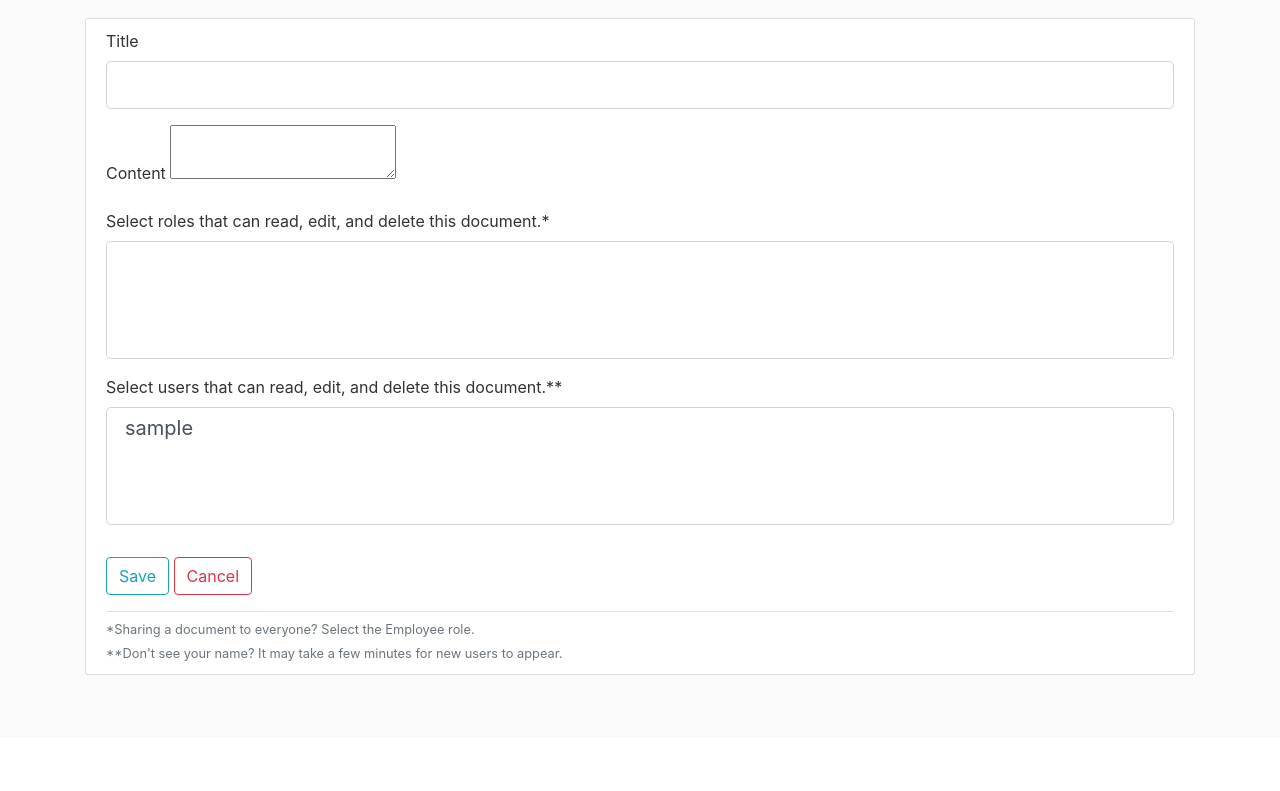
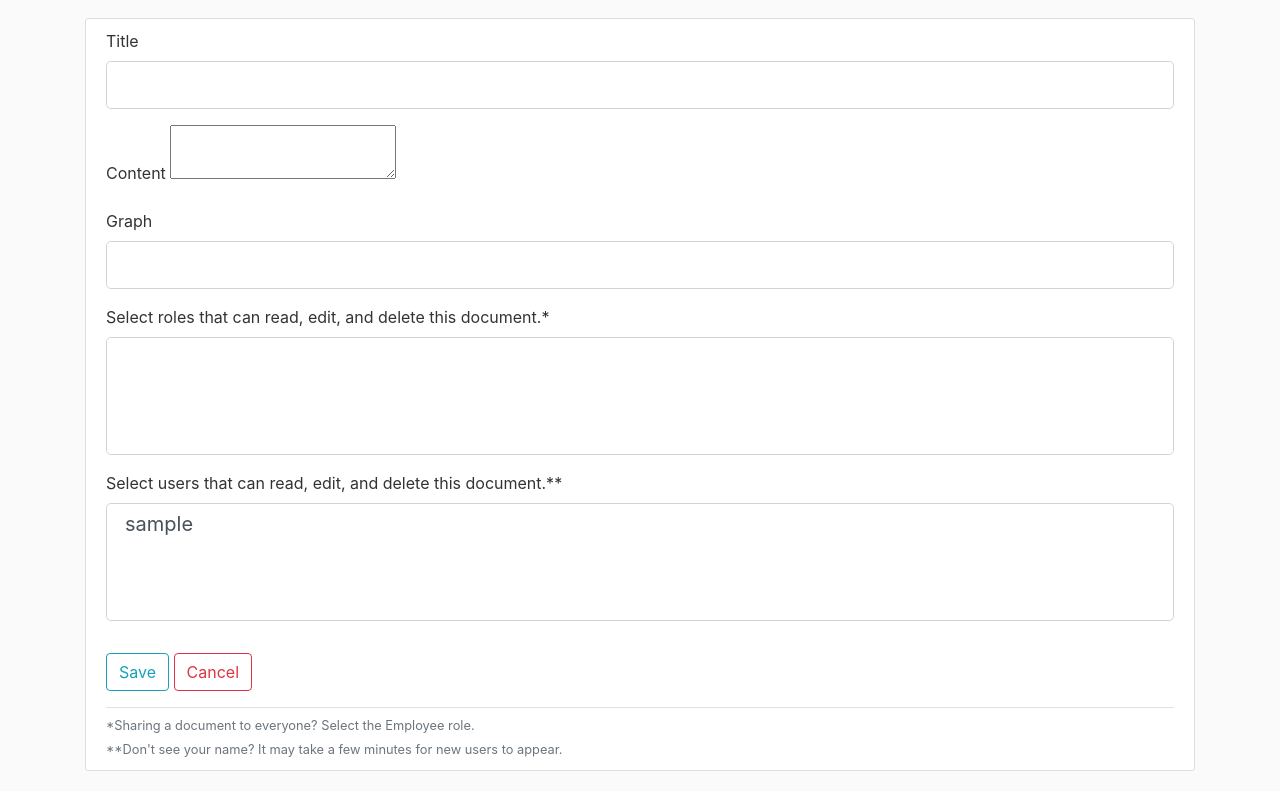
Before and after one commit to austinpkugler/voic, a Flask app: page /new-document in a window 1280 px wide. Shown: the part 62-853 px from the top of the page. Before the commit the page ends 737 px from the top, so only its background shows below. Run offline with Flask 2, Linux system fonts and the light colour scheme; the visitor is signed in with stand-in values (Sample User, id 1); data comes from the database, SQL or seed files in the repository; lists and menus that the app fills with data are empty; some libraries are stand-ins or nearby versions.

Commit message:
Add graph searching

```diff
--- a/voic/forms.py
+++ b/voic/forms.py
@@ -26,6 +26,7 @@ VALID_EMAIL = [DataRequired(), Email(), Length(min=5, max=320)]
 VALID_PASSWORD = [DataRequired(), Length(min=1, max=32)]
 VALID_TITLE = [DataRequired(), Length(min=1, max=320)]
 VALID_CONTENT = [Length(min=0, max=32000)]
+VALID_GRAPH = [Length(min=0, max=320)]
 
 
 class SearchForm(flask_wtf.FlaskForm):
@@ -86,6 +87,7 @@ class UpdateAccountForm(flask_wtf.FlaskForm):
 class DocumentForm(flask_wtf.FlaskForm):
     title = StringField('Title', validators=VALID_TITLE)
     content = CKEditorField('Content', validators=VALID_CONTENT)
+    graph = StringField('Graph', validators=VALID_GRAPH)
     submit = SubmitField('Save')
 
     _all_role_titles = []
--- a/voic/models.py
+++ b/voic/models.py
@@ -81,8 +81,9 @@ class Document(db.Model):
     __tablename__ = 'document'
     id = db.Column(db.Integer, primary_key=True)
     creator_id = db.Column(db.Integer, db.ForeignKey('user.id'), nullable=False)
-    title = db.Column(db.String(100), nullable=False)
+    title = db.Column(db.String(320), nullable=False)
     content = db.Column(db.Text)
+    graph = db.Column(db.String(320), nullable=True)
     created_at = db.Column(db.DateTime, nullable=False, default=datetime.utcnow)
     updated_at = db.Column(db.DateTime, nullable=False, default=datetime.utcnow)
 
--- a/voic/routes.py
+++ b/voic/routes.py
@@ -71,17 +71,38 @@ def home():
 
         # If the form is submitted, get all documents matching the search
         if form.validate_on_submit():
-            documents = (
-                models.Document.query.filter(
-                    models.Document.id.in_(document_ids)
+            if form.search_bar.data.startswith('graph:'):
+                edges = form.search_bar.data[6:].split(',')
+                for i, edge in enumerate(edges):
+                    sorted_edge = edge.split('-')
+                    if sorted_edge[0] > sorted_edge[1]:
+                        sorted_edge[0], sorted_edge[1] = sorted_edge[1], sorted_edge[0]
+                    edges[i] = '-'.join(sorted_edge)
+
+                edges.sort()
+                graph_query = ','.join(edges)
+                form.search_bar.data = 'graph:' + graph_query
+
+                documents = (
+                    models.Document.query.filter(
+                        models.Document.id.in_(document_ids)
+                    )
+                    .filter(models.Document.graph.contains(graph_query))
+                    .order_by(models.Document.updated_at.desc())
+                    .paginate(page=page, per_page=5)
                 )
-                .filter(sqlalchemy.or_(
-                    models.Document.content.contains(form.search_bar.data),
-                    models.Document.title.contains(form.search_bar.data))
+            else:
+                documents = (
+                    models.Document.query.filter(
+                        models.Document.id.in_(document_ids)
+                    )
+                    .filter(sqlalchemy.or_(
+                        models.Document.content.contains(form.search_bar.data),
+                        models.Document.title.contains(form.search_bar.data))
+                    )
+                    .order_by(models.Document.updated_at.desc())
+                    .paginate(page=page, per_page=5)
                 )
-                .order_by(models.Document.updated_at.desc())
-                .paginate(page=page, per_page=5)
-            )
 
         # Render the documents on the home page
         logger.debug(f'Found {len(document_ids)} document(s) for {current_user}')
@@ -249,6 +270,15 @@ def new_document():
         # Set initial document attributes
         document.title = form.title.data
         document.content = BeautifulSoup(markupsafe.Markup(form.content.data)).prettify()
+        edges = form.graph.data.split(',')
+        for i, edge in enumerate(edges):
+            sorted_edge = edge.split('-')
+            if sorted_edge[0] > sorted_edge[1]:
+                sorted_edge[0], sorted_edge[1] = sorted_edge[1], sorted_edge[0]
+            edges[i] = '-'.join(sorted_edge)
+
+        edges.sort()
+        document.graph = ','.join(edges)
         document.updated_at = datetime.now(timezone.utc)
         document.creator_id = current_user.id
         document.role = []
@@ -307,6 +337,15 @@ def edit_document(document_id):
         # Set initial document attributes to match updated values in form
         document.title = form.title.data
         document.content = BeautifulSoup(markupsafe.Markup(form.content.data)).prettify()
+        edges = form.graph.data.split(',')
+        for i, edge in enumerate(edges):
+            sorted_edge = edge.split('-')
+            if sorted_edge[0] > sorted_edge[1]:
+                sorted_edge[0], sorted_edge[1] = sorted_edge[1], sorted_edge[0]
+            edges[i] = '-'.join(sorted_edge)
+
+        edges.sort()
+        document.graph = ','.join(edges)
 
         # Reset users and roles who have access
         document.user = []
@@ -352,6 +391,7 @@ def edit_document(document_id):
         # Populate the title and content for the document
         form.title.data = document.title
         form.content.data = document.content
+        form.graph.data = document.graph
 
     # Render the document form with its current attributes for editing
     logger.debug(f'Rendering forms/edit-document.html with DocumentForm() for {current_user}')
@@ -398,7 +438,7 @@ def duplicate_document(document_id):
 
     # Get and duplicate the document by creating a new document with the same content
     old = models.Document.query.get(document_id)
-    new = models.Document(title=old.title, content=old.content, creator_id=old.creator_id)
+    new = models.Document(title=old.title, content=old.content, creator_id=old.creator_id, graph=old.graph)
     new.role = old.role
     new.user = old.user
     db.session.add(new)
--- a/voic/templates/forms/edit-document.html
+++ b/voic/templates/forms/edit-document.html
@@ -28,6 +28,19 @@
                 <span>{{ error }}</span>
               {% endfor %}
             </div>
+          {% endif %}
+        </div>
+        <div class="form-group">
+          {{ form.graph.label(class="form-control-label") }}
+          {% if form.graph.errors %}
+            {{ form.graph(class="form-control form-control-lg is-invalid") }}
+            <div class="invalid-feedback">
+              {% for error in form.graph.errors %}
+                <span>{{ error }}</span>
+              {% endfor %}
+            </div>
+          {% else %}
+            {{ form.graph(class="form-control form-control-lg") }}
           {% endif %}
         </div>
         <div class="form-group">
```
